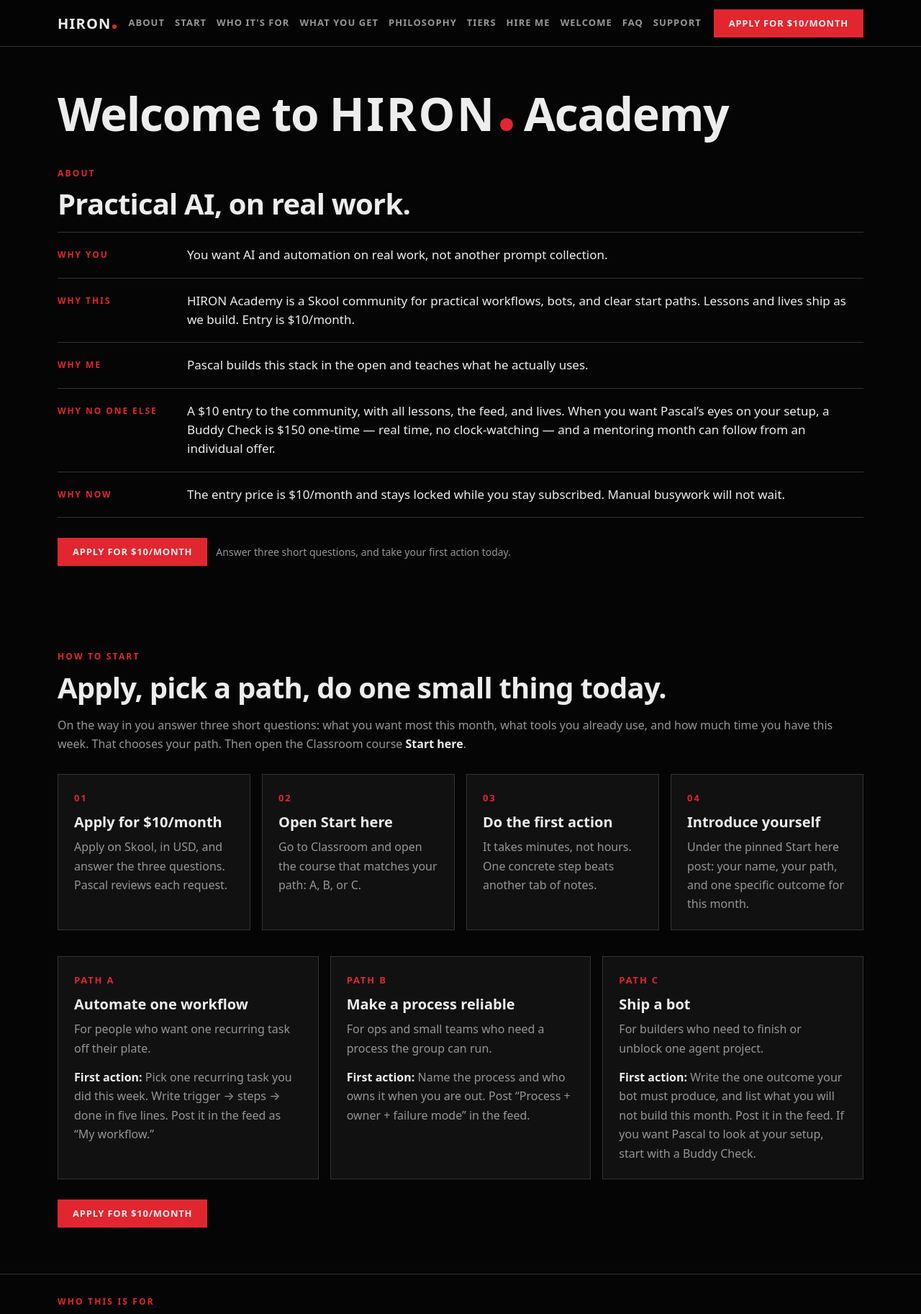
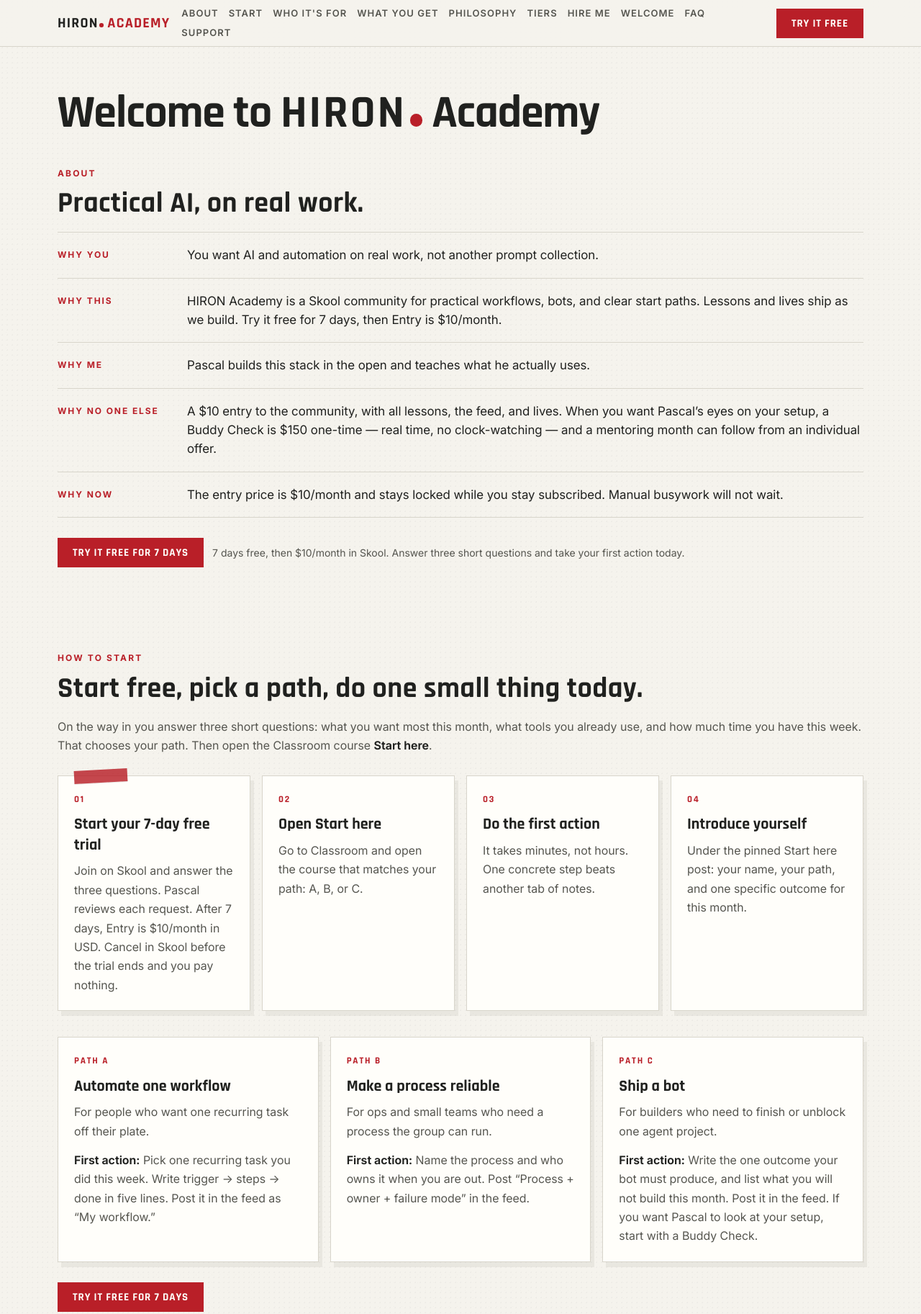
Before and after one commit to pascalpollack/hiron-academy-site, a plain HTML site: page index.html in a window 1280 px wide. Shown: the top 1825 px of the page at 72% size. Drawn offline with Linux system fonts and the light colour scheme.

Commit message:
Lead with the 7-day free trial, drop the 3-month probation, use the Skool promise, and switch to the HIRON Academy paper look with dark sections

```diff
--- a/index.html
+++ b/index.html
@@ -3,19 +3,25 @@
 <head>
   <meta charset="utf-8">
   <meta name="viewport" content="width=device-width, initial-scale=1">
-  <meta name="description" content="HIRON Academy is a Skool community for practical AI and automation. Apply for $10/month, pick a start path, and put the work on a real task.">
+  <meta name="description" content="HIRON Academy is a Skool community for practical AI and automation. Try it free for 7 days, then $10/month. Pick a start path and put the work on a real task.">
   <title>HIRON Academy</title>
   <style>
+    @font-face { font-family: Inter; src: url("assets/fonts/Inter.woff2") format("woff2"); font-display: swap; }
+    @font-face { font-family: Rajdhani; src: url("assets/fonts/Rajdhani-Bold.woff2") format("woff2"); font-weight: 700; font-display: swap; }
     :root {
-      --bg: #050505;
-      --bg-1: #0b0b0b;
-      --bg-2: #111111;
-      --line: #343434;
-      --border: #777777;
-      --text: #ededed;
-      --muted: #969696;
-      --red: #E1262F;
-      --red-soft: rgba(225, 38, 47, 0.16);
+      /* HIRON Academy paper look (website-prototyp-v4 / stil-konsistenz) */
+      --bg: #f5f3ed;
+      --bg-1: #fffefa;
+      --bg-2: #efece4;
+      --line: #d8d5cb;
+      --border: #a9a59a;
+      --text: #20211f;
+      --muted: #55554f;
+      --red: #b91f28;
+      --signal: #E1262F;
+      --red-soft: rgba(185, 31, 40, 0.10);
+      --nav-bg: rgba(245, 243, 237, 0.94);
+      --shadow: 5px 7px 0 rgba(34, 34, 31, 0.06);
       --max: 1120px;
     }
     * { box-sizing: border-box; margin: 0; padding: 0; }
@@ -23,7 +29,7 @@
     body {
       background: var(--bg);
       color: var(--text);
-      font: 16px/1.65 system-ui, -apple-system, "Segoe UI", "Helvetica Neue", Helvetica, Arial, sans-serif;
+      font: 16px/1.65 Inter, system-ui, -apple-system, "Segoe UI", "Helvetica Neue", Helvetica, Arial, sans-serif;
     }
     a { color: inherit; }
     img { max-width: 100%; }
@@ -60,7 +66,7 @@
       position: sticky;
       top: 0;
       z-index: 10;
-      background: rgba(5, 5, 5, 0.92);
+      background: var(--nav-bg);
       border-bottom: 1px solid var(--line);
     }
     .nav-inner {
@@ -206,7 +212,7 @@
     }
     .bound-grid { grid-template-columns: 1.1fr 1fr; margin-top: 24px; align-items: start; }
     .scope-in, .scope-out { padding: 22px; border: 1px solid var(--line); background: var(--bg-1); }
-    .scope-out { border-color: #3a3a3a; }
+    .scope-out { border-color: var(--border); }
     .welcome {
       background: var(--bg-1);
       border: 1px solid var(--line);
@@ -301,6 +307,66 @@
       align-items: flex-start;
     }
     footer a { color: var(--text); }
+
+    /* ---- HIRON Academy: paperwork with dark sections ---- */
+    body {
+      background-color: var(--bg);
+      background-image:
+        radial-gradient(rgba(32, 33, 31, 0.035) 1px, transparent 1px),
+        radial-gradient(rgba(32, 33, 31, 0.025) 1px, transparent 1px);
+      background-size: 7px 7px, 11px 11px;
+      background-position: 0 0, 3px 5px;
+    }
+    h1, h2, h3, .wordmark, .price, .num, .btn {
+      font-family: Rajdhani, Inter, system-ui, sans-serif;
+    }
+    h1, h2 { letter-spacing: 0.01em; }
+    h3 { font-size: 22px; }
+    .wordmark .wm-sub { font-weight: 700; letter-spacing: 0.06em; color: var(--red); }
+    .dark .wordmark .wm-sub { color: var(--signal); }
+    .btn { color: #fffefa; font-size: 15px; white-space: nowrap; }
+    .btn:hover { background: transparent; color: var(--red); }
+    .btn.ghost { color: var(--text); }
+    .btn.ghost:hover { color: var(--text); }
+    .card, .scope-in, .scope-out, .welcome, .faq details {
+      box-shadow: var(--shadow);
+    }
+    .card, .scope-in, .scope-out, .welcome { background: var(--bg-1); }
+    .card { position: relative; }
+    .hero .about-grid, .steps .card:first-child, .tiers .card:first-child {
+      position: relative;
+    }
+    .steps .card:first-child::before, .tiers .card:first-child::before {
+      content: "";
+      position: absolute;
+      top: -9px;
+      left: 22px;
+      width: 74px;
+      height: 18px;
+      background: rgba(185, 31, 40, 0.82);
+      transform: rotate(-3deg);
+      box-shadow: 0 1px 0 rgba(0, 0, 0, 0.08);
+    }
+    .kicker { font-family: Inter, system-ui, sans-serif; }
+    .dark {
+      --bg: #0b0b0b;
+      --bg-1: #111111;
+      --bg-2: #161616;
+      --line: #343434;
+      --border: #777777;
+      --text: #ededed;
+      --muted: #a3a3a3;
+      --red: #E1262F;
+      --red-soft: rgba(225, 38, 47, 0.16);
+      --shadow: none;
+      background: var(--bg);
+      color: var(--text);
+    }
+    .dark .btn { color: #ffffff; }
+    .dark .btn:hover { color: var(--text); }
+    section.dark + section, section + section.dark { border-top: 0; }
+    .skip:focus { color: #fffefa; }
+    @media print { body { background: #fff; } }
     @media (max-width: 900px) {
       .steps, .paths, .tiers, .bound-grid { grid-template-columns: 1fr; }
       .about-item { grid-template-columns: 1fr; gap: 6px; }
@@ -317,22 +383,22 @@
 <body>
   <!--
     FINAL MODEL as of 2026-11-10 (Pascal, t41u + t42u). This supersedes the earlier $150/month Hire Me offer.
-    - Entry: $10/month in Skool, by application. Pascal reviews each request. Main CTA label: “Apply for $10/month”. Price stays locked while the subscription stays active. If you cancel and rejoin later, the then-current price applies.
+    - Entry: $10/month in Skool, by application. Pascal reviews each request. Main CTA label (Pascal 2026-11-23 22:22): “Try it free for 7 days”, then $10/month. Skool allows max 7 trial days for members. Price stays locked while the subscription stays active. If you cancel and rejoin later, the then-current price applies.
     - Buddy Check: $150 one-time. Pascal takes real time, no clock-watching, goes through everything until both sides know whether to work together, and gives rough directions in chat. No upsell pressure — he does not want to sell anything. Then an individual Mentoring offer by email. The $150 is credited toward the $1,500 if Mentoring is booked. If you would rather go on alone, you can book another Buddy Check anytime (for example monthly), $150 each.
     - Mentoring: $1,500/month, individual offer after the Buddy Check. That same kind of conversation, every day: coaching, building the system together, tips, help when something breaks. Contact any day, like a good friend. Fair use: not eight hours a day. Doing all of the client's work is priced separately. If there is a lot to do, an individual intensive month can be agreed. After the first month, an ongoing monthly retainer is possible.
     - Starter course title in the Classroom: "Start here".
-    - Currency: USD only. No free tier and no 7-day free trial (as of 2026-11-10).
+    - Currency: USD only. No free tier. 7-day free trial on Entry (live Skool About text 2026-11-23; Pascal 2026-11-23 asked to lead with the free test).
     - Buddy Check and Mentoring are arranged through the support form (topic: Hire Me), not through a checkout on this page.
     - FAQ “Is there a free trial?” links “his Skool profile” to https://www.skool.com/@pascal-pollack-9787 (Pascal’s real Skool profile; this replaces the earlier About-page placeholder).
     - Why paid (t44u + t45u): the Academy is not trying to be the biggest community on Skool; it is for people who want more of Pascal’s answers and personal help. He has already answered a lot for free and will not advise people for free eight hours a day. If you know him from the communities, you already know how he works; everyone else should get active there first, then apply. He looks at what you have written elsewhere and decides. Other communities he is active in are welcome to join.
     - Who this is for (t46u): builders who understand and build systems themselves, think long term, stay and support each other; Pascal builds members up to eye level so later they can tackle bigger things together and pool skills from different fields. Not for silent lurkers, quick-money-with-AI seekers, or people who just watched a creator video and want to go self-employed. Membership fees go into community infrastructure. No funding-goal figures on the page.
-    - Probation (t47u/t48u): the first 3 months are a probation period. Show up and take part. If you don’t engage or don’t fit in, you’re out, and fees are returned minus Skool’s fees. Same text in Who this is for and in the FAQ “What if it’s not a fit?”. Tone: Pascal is direct. No people-pleasing, no corporate polish, just honest answers. Beside that line, a first-person quote attributed to Pascal (t49u, wording finalized t50u): “My community, my rules. If my way of doing things doesn’t suit you, this place isn’t for you. Take your money back and go.” Immediately before the probation paragraph (t51u): “No dead memberships. Not the gym sign-up in January that’s forgotten by February. It’s not about the money, it’s about what comes out of it.”
+    - Probation DROPPED (Pascal 2026-11-18 20:48, scares people off). Replaced by the promise from the live Skool About page: first three tasks within 14 days; no working automation after 30 days means the first payment back. Tone: Pascal is direct. No people-pleasing, no corporate polish, just honest answers. Beside that line, a first-person quote attributed to Pascal (t49u, wording finalized t50u): “My community, my rules. If my way of doing things doesn’t suit you, this place isn’t for you. Take your money back and go.” Immediately before the probation paragraph (t51u): “No dead memberships. Not the gym sign-up in January that’s forgotten by February. It’s not about the money, it’s about what comes out of it.”
     - Philosophy section (t52u), after Who this is for and before pricing: “My philosophy: Confrontationism,” first-person quote attributed to Pascal. Punchy, no insults. Closing line of the quote (t55u): no casual buddies; AI friends for life who go through thick and thin and form a strong chain; weak links don’t stay. Not-for list also includes (t53u): people who call every ex or ex-friend a narcissist and never look at their own part. For list also includes (t54u): people who, after something fails, ask what their own part was, not just the other person’s. Not-for also includes (t56u): show-offs who think they’re the greatest. New section “What you get here” (t60u/t61u/t62u/t63u), after Who this is for and before Philosophy: a place to be yourself, no masks; no judgment of writing, replies, neurodivergence, or private life; only content counts; arguments and constructive criticism without shaming; plus equal treatment regardless of job status, help to grow what you can’t yet do, and potential that gets seen and pushed, including a talk if what you came for isn’t truly you (t62u); personal advice on non-tech problems is always free (t63u); closing line: we unlock your potential, not what others expect of you.
   -->
   <a class="skip" href="#about">Skip to about</a>
   <header class="nav">
     <div class="wrap nav-inner">
-      <a class="nav-logo wordmark" href="#top">HIRON<span class="dot" aria-hidden="true"></span></a>
+      <a class="nav-logo wordmark" href="#top">HIRON<span class="dot" aria-hidden="true"></span> <span class="wm-sub">Academy</span></a>
       <nav class="links" aria-label="Sections">
         <a href="#about">About</a>
         <a href="#start">Start</a>
@@ -345,7 +411,7 @@
         <a href="#faq">FAQ</a>
         <a href="#support">Support</a>
       </nav>
-      <a class="btn" href="https://www.skool.com/hiron-academy-2448/about">Apply for $10/month</a>
+      <a class="btn" href="https://www.skool.com/hiron-academy-2448/about">Try it free</a>
     </div>
   </header>
 
@@ -364,7 +430,7 @@
             </div>
             <div class="about-item">
               <dt>Why this</dt>
-              <dd>HIRON Academy is a Skool community for practical workflows, bots, and clear start paths. Lessons and lives ship as we build. Entry is $10/month.</dd>
+              <dd>HIRON Academy is a Skool community for practical workflows, bots, and clear start paths. Lessons and lives ship as we build. Try it free for 7 days, then Entry is $10/month.</dd>
             </div>
             <div class="about-item">
               <dt>Why me</dt>
@@ -380,8 +446,8 @@
             </div>
           </dl>
           <div class="cta-row">
-            <a class="btn" href="https://www.skool.com/hiron-academy-2448/about">Apply for $10/month</a>
-            <span class="cta-note">Answer three short questions, and take your first action today.</span>
+            <a class="btn" href="https://www.skool.com/hiron-academy-2448/about">Try it free for 7 days</a>
+            <span class="cta-note">7 days free, then $10/month in Skool. Answer three short questions and take your first action today.</span>
           </div>
         </section>
       </div>
@@ -390,13 +456,13 @@
     <section id="start">
       <div class="wrap">
         <p class="kicker">How to start</p>
-        <h2>Apply, pick a path, do one small thing today.</h2>
+        <h2>Start free, pick a path, do one small thing today.</h2>
         <p>On the way in you answer three short questions: what you want most this month, what tools you already use, and how much time you have this week. That chooses your path. Then open the Classroom course <strong>Start here</strong>.</p>
         <div class="steps">
           <article class="card">
             <div class="num">01</div>
-            <h3>Apply for $10/month</h3>
-            <p>Apply on Skool, in USD, and answer the three questions. Pascal reviews each request.</p>
+            <h3>Start your 7-day free trial</h3>
+            <p>Join on Skool and answer the three questions. Pascal reviews each request. After 7 days, Entry is $10/month in USD. Cancel in Skool before the trial ends and you pay nothing.</p>
           </article>
           <article class="card">
             <div class="num">02</div>
@@ -436,7 +502,7 @@
           </article>
         </div>
         <div class="cta-row">
-          <a class="btn" href="https://www.skool.com/hiron-academy-2448/about">Apply for $10/month</a>
+          <a class="btn" href="https://www.skool.com/hiron-academy-2448/about">Try it free for 7 days</a>
         </div>
       </div>
     </section>
@@ -461,7 +527,7 @@
         <p style="color:var(--text);">“My community, my rules. If my way of doing things doesn’t suit you, this place isn’t for you. Take your money back and go.”<br>
         <span style="color:var(--muted);font-size:14px;">— Pascal</span></p>
         <p>No dead memberships. Not the gym sign-up in January that’s forgotten by February. It’s not about the money, it’s about what comes out of it.</p>
-        <p>The first 3 months are a probation period. Show up and take part. If you don’t engage or don’t fit in, you’re out, and you get your fees back (minus Skool’s fees).</p>
+        <p>Our promise: do the first three tasks within 14 days. No working automation after 30 days? You get your first payment back.</p>
       </div>
     </section>
 
@@ -490,7 +556,7 @@
     </section>
 
 
-    <section id="philosophy">
+    <section id="philosophy" class="dark">
       <div class="wrap">
         <p class="kicker">Philosophy</p>
         <h2>My philosophy: Confrontationism</h2>
@@ -501,11 +567,11 @@
       </div>
     </section>
 
-    <section id="tiers">
+    <section id="tiers" class="dark">
       <div class="wrap">
         <p class="kicker">Membership</p>
         <h2>Three offers. Clear prices.</h2>
-        <p>There is no free plan and no free sample classroom. Entry is the $10/month membership in Skool, by application. Pascal reviews each request. Buddy Check and Mentoring are arranged through the support form, not through a checkout on this page. Prices are in USD.</p>
+        <p>There is no free plan. You can test Entry free for 7 days in Skool, then it is $10/month. Pascal reviews each request. Buddy Check and Mentoring are arranged through the support form, not through a checkout on this page. Prices are in USD.</p>
         <p>Why paid? The Academy isn’t trying to be the biggest community on Skool. It’s for people who want more of Pascal’s answers and personal help. Pascal has already answered a lot for free, and he won’t advise people for free eight hours a day. If you know him from the communities, you already know how he works. If you don’t yet, get active there first, then apply. He looks at what you’ve written elsewhere and decides.</p>
         <div class="tiers">
           <article class="card tier-supporter">
@@ -513,12 +579,13 @@
             <div class="price">$10 <span>/ month, USD</span></div>
             <h3>Entry to the community.</h3>
             <ul>
+              <li>7 days free to test, then $10/month</li>
               <li>All lessons as they ship, including the Start here path</li>
               <li>Community feed</li>
               <li>Live sessions when announced</li>
               <li>Your $10 entry price stays locked while your subscription stays active. If you cancel and rejoin later, the then-current price applies.</li>
             </ul>
-            <a class="btn" href="https://www.skool.com/hiron-academy-2448/about">Apply for $10/month</a>
+            <a class="btn" href="https://www.skool.com/hiron-academy-2448/about">Try it free for 7 days</a>
           </article>
           <article class="card tier-hire">
             <div class="num">Buddy Check</div>
@@ -548,9 +615,9 @@
             <a class="btn ghost" href="#support" data-support-topic="Hire Me">Start with a Buddy Check</a>
           </article>
         </div>
-        <p class="skool-note">Applying for Entry happens in Skool. Pascal reviews each request. Buddy Check and Mentoring are arranged through the support form. This site does not take payments.</p>
+        <p class="skool-note">The free trial and Entry happen in Skool. Pascal reviews each request. Buddy Check and Mentoring are arranged through the support form. This site does not take payments.</p>
         <div class="cta-row">
-          <a class="btn" href="https://www.skool.com/hiron-academy-2448/about">Apply for $10/month</a>
+          <a class="btn" href="https://www.skool.com/hiron-academy-2448/about">Try it free for 7 days</a>
         </div>
       </div>
     </section>
@@ -602,7 +669,7 @@
         </div>
         <p class="skool-note">This site does not take payments for Buddy Check or Mentoring. Use the support form, and the offer comes by email.</p>
         <div class="cta-row">
-          <a class="btn" href="https://www.skool.com/hiron-academy-2448/about">Apply for $10/month</a>
+          <a class="btn" href="https://www.skool.com/hiron-academy-2448/about">Try it free for 7 days</a>
           <a class="btn ghost" href="#support" data-support-topic="Hire Me">Ask about a Buddy Check</a>
         </div>
       </div>
@@ -637,7 +704,7 @@
         <div class="faq">
           <details open>
             <summary>Is there a free trial?</summary>
-            <p>No. Want to see how Pascal works first? Look at <a href="https://www.skool.com/@pascal-pollack-9787">his Skool profile</a>: his comments and threads in other communities are free to read. His profile also shows which communities he’s active in, and you’re welcome to join them. The Academy isn’t trying to be the biggest community on Skool. It’s for people who want more of Pascal’s answers and personal help. That’s why the Academy itself is paid.</p>
+            <p>Yes. Entry starts with a 7-day free trial in Skool. After that it is $10/month, and you can cancel in Skool billing before the trial ends. There is no free plan beyond the trial. Want to see how Pascal works before you start? Look at <a href="https://www.skool.com/@pascal-pollack-9787">his Skool profile</a>: his comments and threads in other communities are free to read. His profile also shows which communities he’s active in, and you’re welcome to join them. The Academy isn’t trying to be the biggest community on Skool. It’s for people who want more of Pascal’s answers and personal help. That’s why the Academy itself is paid after the trial.</p>
           </details>
           <details>
             <summary>Can I cancel?</summary>
@@ -645,7 +712,7 @@
           </details>
           <details>
             <summary>What if it’s not a fit?</summary>
-            <p>The first 3 months are a probation period. Show up and take part. If you don’t engage or don’t fit in, you’re out, and you get your fees back (minus Skool’s fees).</p>
+            <p>Cancel during the 7-day trial and you pay nothing. After that: do the first three tasks within 14 days. No working automation after 30 days? You get your first payment back.</p>
           </details>
           <details>
             <summary>How does Hire Me work?</summary>
@@ -657,7 +724,7 @@
           </details>
           <details>
             <summary>What do I do first?</summary>
-            <p>Apply for $10/month, answer the three questions, open the Start here course, do the first action on your path, and introduce yourself under the pinned post. Late is fine. Catch-up starts at Lesson 1.</p>
+            <p>Start your 7-day free trial, answer the three questions, open the Start here course, do the first action on your path, and introduce yourself under the pinned post. Late is fine. Catch-up starts at Lesson 1.</p>
           </details>
           <details>
             <summary>What if I only want the community, not personal help?</summary>
@@ -665,23 +732,23 @@
           </details>
           <details>
             <summary>How do I apply or book?</summary>
-            <p>Entry is by application in the Skool community, in USD. Pascal reviews each request. Buddy Check and Mentoring are arranged through the support form on this page. This website does not collect payments or account details.</p>
+            <p>Entry starts with a 7-day free trial in the Skool community, then $10/month in USD. Pascal reviews each request. Buddy Check and Mentoring are arranged through the support form on this page. This website does not collect payments or account details.</p>
           </details>
         </div>
         <div class="cta-row">
-          <a class="btn" href="https://www.skool.com/hiron-academy-2448/about">Apply for $10/month</a>
+          <a class="btn" href="https://www.skool.com/hiron-academy-2448/about">Try it free for 7 days</a>
         </div>
       </div>
     </section>
 
-    <section id="support">
+    <section id="support" class="dark">
       <div class="wrap">
         <p class="kicker">Support</p>
         <h2>Write me to apply.</h2>
         <p>Use this form for questions about membership, lessons, a Buddy Check, or Mentoring. Replies come by email within 48 hours on weekdays (Monday–Friday, Europe/Berlin). This form is not for logins, payments, or orders — those stay in Skool for Entry, and Buddy Check or Mentoring offers come by email.</p>
         <form id="support-form" class="support-form" action="https://api.web3forms.com/submit" method="POST">
           <input type="hidden" name="access_key" value="cb791af2-47b3-4835-9987-c2341405d9f7">
-          <input type="hidden" name="subject" id="support-subject" value="[HIRON Support]">
+          <input type="hidden" name="subject" id="support-subject" value="[HIRON Academy Support]">
           <input type="hidden" name="from_name" value="HIRON Academy">
           <input type="hidden" name="redirect" value="https://hiron.academy/#support">
           <div class="hp-field" aria-hidden="true">
@@ -722,10 +789,10 @@
     </section>
   </main>
 
-  <footer>
+  <footer class="dark">
     <div class="wrap foot">
       <div>
-        <div class="wordmark" style="font-size:20px;color:var(--text);margin-bottom:8px;">HIRON<span class="dot" aria-hidden="true"></span></div>
+        <div class="wordmark" style="font-size:20px;color:var(--text);margin-bottom:8px;">HIRON<span class="dot" aria-hidden="true"></span> <span class="wm-sub">Academy</span></div>
         <p>HIRON Academy · Pascal Pollack</p>
         <p>Community: <a href="https://www.skool.com/hiron-academy-2448">skool.com/hiron-academy-2448</a></p>
       </div>
@@ -755,7 +822,7 @@
       form.addEventListener("submit", function (e) {
         e.preventDefault();
         var topic = form.topic.value || "Other";
-        form.subject.value = "[HIRON Support] " + topic;
+        form.subject.value = "[HIRON Academy Support] " + topic;
         var btn = form.querySelector("[type=submit]");
         var err = document.getElementById("support-error");
         err.hidden = true;
```
Also changed, not shown: assets/fonts/Inter-LICENSE.txt (added), assets/fonts/Inter.woff2 (added), assets/fonts/Rajdhani-Bold.woff2 (added), assets/fonts/Rajdhani-LICENSE.txt (added).
